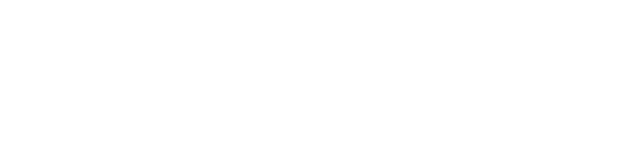
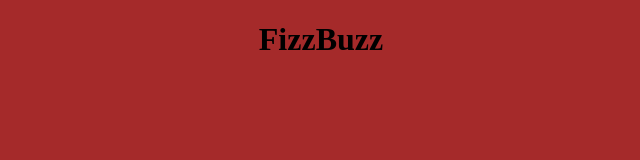
Before and after one commit to 19nikilangiu91/js-fizzbuzz, a plain HTML site: page index.html in a window 1280 px wide. Shown: the whole page, without its empty margins (319-959 px from the left). Drawn offline with Linux system fonts and the light colour scheme.

Commit message:
Upgrade h1 html+css

```diff
--- a/css/style.css
+++ b/css/style.css
@@ -0,0 +1,7 @@
+body{
+    background-color: brown;
+}
+
+h1{
+    text-align: center;
+}
--- a/index.html
+++ b/index.html
@@ -9,6 +9,7 @@
 </head>
 <body>
 
+    <h1>FizzBuzz</h1>
     <div class="container">
 
     </div>
```
